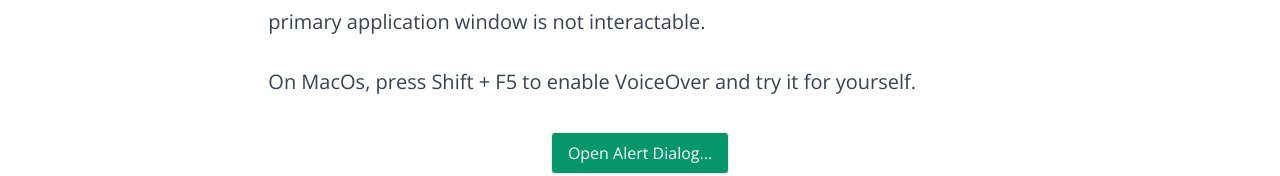
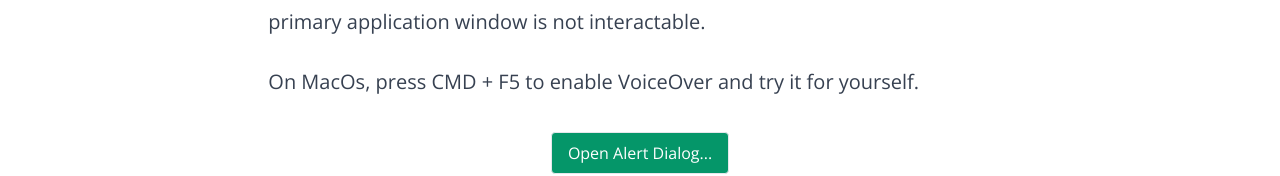
Before and after one commit to steezplusplus/Accessible-Web-Components, a Next.js app: page /blog/alert-dialog in a window 1280 px wide. Shown: the part 320-496 px from the top of the page. Built offline with nearby package versions, Linux system fonts and the light colour scheme.

Commit message:
fix(blogs): fix command shortcut verbiage

```diff
--- a/app/blog/alert-dialog/page.tsx
+++ b/app/blog/alert-dialog/page.tsx
@@ -21,7 +21,7 @@ export default function Page() {
           </p>
         </header>
         <p>
-          On MacOs, press Shift + F5 to enable VoiceOver and try it for yourself.
+          On MacOs, press CMD + F5 to enable VoiceOver and try it for yourself.
         </p>
       </article>
       <div className="flex items-center justify-center">
--- a/app/blog/modal-dialog/page.tsx
+++ b/app/blog/modal-dialog/page.tsx
@@ -21,7 +21,7 @@ export default function Page() {
           that the primary application window is not interactable.
         </p>
         <p>
-          On MacOs, press Shift + F5 to enable VoiceOver and try it for yourself.
+          On MacOs, press CMD + F5 to enable VoiceOver and try it for yourself.
         </p>
       </article>
       <div className="flex items-center justify-center">
--- a/app/blog/non-modal-dialog/page.tsx
+++ b/app/blog/non-modal-dialog/page.tsx
@@ -22,7 +22,7 @@ export default function Page() {
           </p>
         </header>
         <p>
-          On MacOs, press Shift + F5 to enable VoiceOver and try it for yourself.
+          On MacOs, press CMD + F5 to enable VoiceOver and try it for yourself.
         </p>
       </article>
       <div className="flex items-center justify-center">
--- a/app/blog/registration-form/page.tsx
+++ b/app/blog/registration-form/page.tsx
@@ -18,7 +18,7 @@ export default function Page() {
           <li>Input validation</li>
         </ol>
         <p>
-          On MacOs, press Shift + F5 to enable VoiceOver and try it for yourself.
+          On MacOs, press CMD + F5 to enable VoiceOver and try it for yourself.
         </p>
       </article> */}
       <div className="my-4 flex flex-col items-center justify-center">
--- a/app/blog/switch/page.tsx
+++ b/app/blog/switch/page.tsx
@@ -20,7 +20,7 @@ export default function Page() {
           </p>
         </header>
         <p>
-          On MacOs, press Shift + F5 to enable VoiceOver and try it for yourself.
+          On MacOs, press CMD + F5 to enable VoiceOver and try it for yourself.
         </p>
       </article>
       <div className="flex flex-col items-center justify-center gap-y-4">
--- a/app/blog/table/page.tsx
+++ b/app/blog/table/page.tsx
@@ -24,7 +24,7 @@ export default async function Page() {
           </p>
         </header>
         <p>
-          On MacOs, press Shift + F5 to enable VoiceOver and try it for yourself.
+          On MacOs, press CMD + F5 to enable VoiceOver and try it for yourself.
         </p>
       </article>
       <div className="p-4">
--- a/app/blog/tabs/page.tsx
+++ b/app/blog/tabs/page.tsx
@@ -37,7 +37,7 @@ export default function Page() {
           Press Left and Right arrows to navigate focus between the Tabs.
         </p>
         <p>
-          On MacOs, press Shift + F5 to enable VoiceOver and try it for yourself.
+          On MacOs, press CMD + F5 to enable VoiceOver and try it for yourself.
         </p>
       </article>
       <div className="flex items-center justify-center">
```
